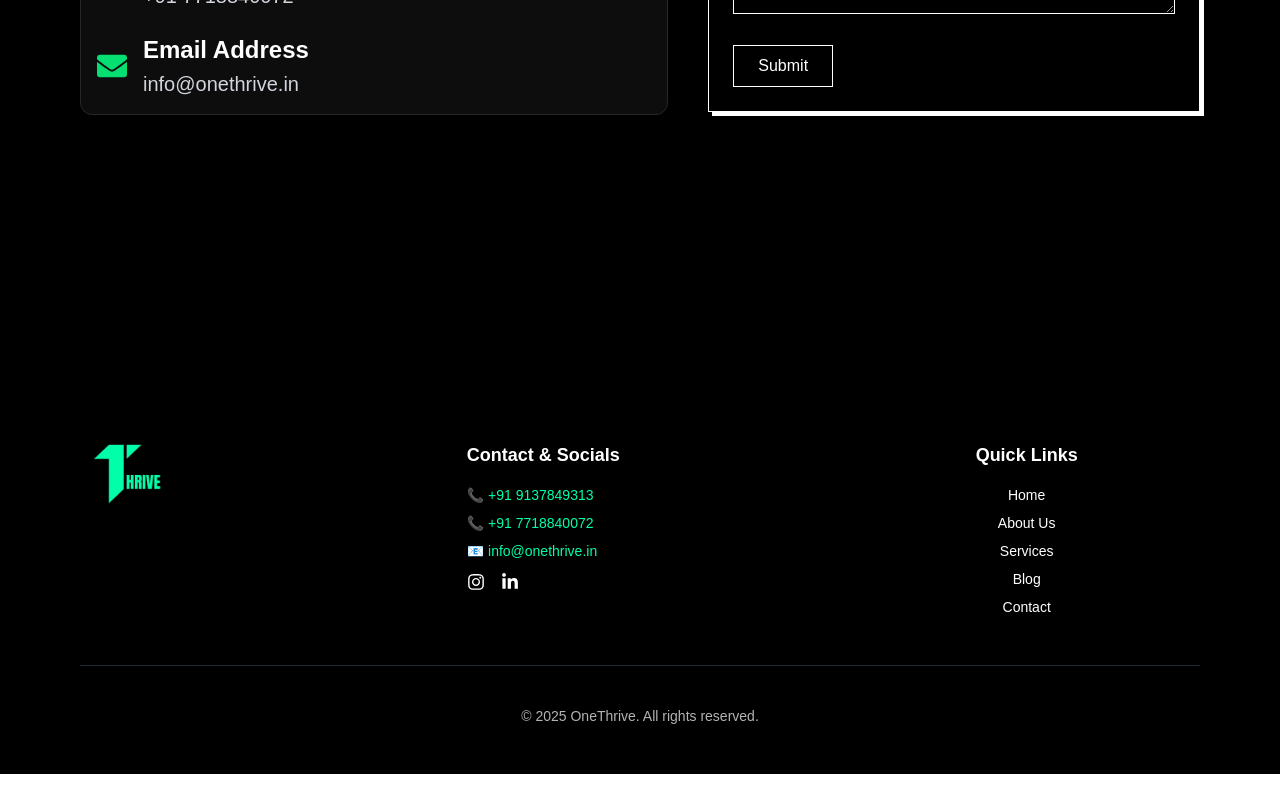
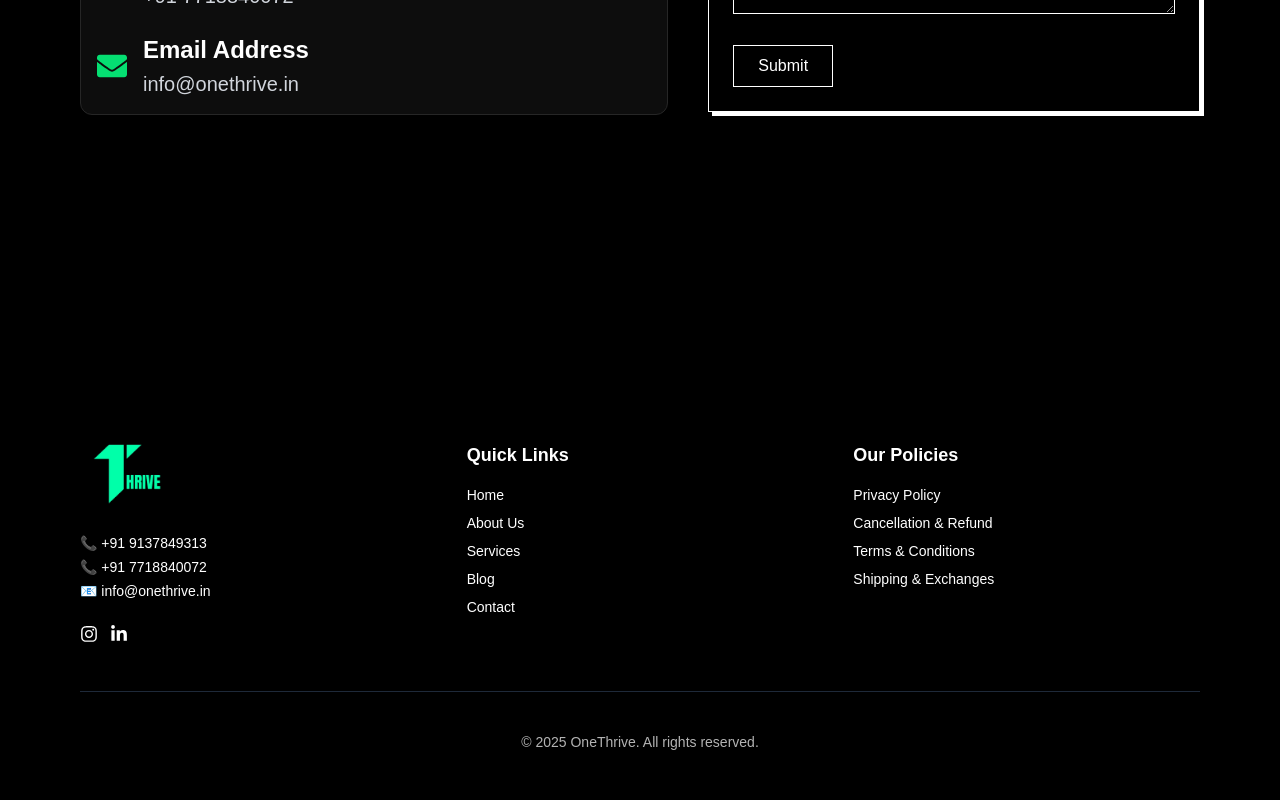
Before and after one commit to jaimeenbhagat/Onethrive-Website, a React (Vite) app: page /contact in a window 1280 px wide. Shown: the part 503-1303 px from the top of the page. Before the commit the page ends 1277 px from the top, so only its background shows below. Built offline with nearby package versions, Linux system fonts and the light colour scheme; a web font is replaced by a local one.

Commit message:
Updated footer

```diff
--- a/src/components/Footer.jsx
+++ b/src/components/Footer.jsx
@@ -1,7 +1,7 @@
 import { FaInstagram, FaLinkedinIn } from 'react-icons/fa';
 import logo from '../assets/Logo.png';
 import { motion } from 'framer-motion';
-import { Link, useNavigate } from 'react-router-dom';
+import { useNavigate } from 'react-router-dom';
 
 const Footer = () => {
   const navigate = useNavigate();
@@ -14,6 +14,13 @@ const Footer = () => {
     { name: 'Contact', path: '/contact' }
   ];
 
+  const policies = [
+    { name: 'Privacy Policy', path: '/privacy-policy' },
+    { name: 'Cancellation & Refund', path: '/cancellation-refund' },
+    { name: 'Terms & Conditions', path: '/terms-conditions' },
+    { name: 'Shipping & Exchanges', path: '/shipping-exchanges' }
+  ];
+
   const handleLinkClick = (path) => {
     window.scrollTo({ top: 0, behavior: 'smooth' });
     navigate(path);
@@ -21,38 +28,31 @@ const Footer = () => {
 
   return (
     <motion.footer
-      className="bg-black text-white px-6 sm:px-10 md:px-20 py-12"
+      className="bg-black text-white px-6 sm:px-10 md:px-20 py-12 font-interphase"
       initial={{ opacity: 0, y: 50 }}
       whileInView={{ opacity: 1, y: 0 }}
       transition={{ duration: 1 }}
       viewport={{ once: true }}
     >
-      {/* Top Section */}
-      <div className="max-w-7xl mx-auto grid grid-cols-1 sm:grid-cols-2 md:grid-cols-3 gap-10 border-b border-gray-800 pb-12">
+      {/* Grid Section */}
+      <div className="max-w-7xl mx-auto grid grid-cols-1 sm:grid-cols-2 lg:grid-cols-3 gap-10 border-b border-gray-800 pb-12">
 
-        {/* Logo + Tagline */}
-        <div className="flex flex-col items-center sm:items-start">
-          <img src={logo} alt="OneThrive Logo" className="h-14 sm:h-16 mb-4" />
+        {/* 1. Logo + Contact + Socials */}
+        <div className="flex flex-col gap-3 items-center sm:items-start">
+          <img src={logo} alt="OneThrive Logo" className="h-14 sm:h-16 mb-2" />
+          <div className="space-y-1 text-white text-sm mt-2">
+            <p>📞 +91 9137849313</p>
+            <p>📞 +91 7718840072</p>
+            <p>📧 <a href="mailto:info@onethrive.in" className="hover:underline text-white">info@onethrive.in</a></p>
+          </div>
+          <div className="flex gap-3 mt-3 text-white text-lg">
+            <a href="#" className="hover:text-[#00FFAB]"><FaInstagram /></a>
+            <a href="#" className="hover:text-[#00FFAB]"><FaLinkedinIn /></a>
+          </div>
         </div>
 
-        {/* Contact Info + Social */}
-        <div className="text-center sm:text-left">
-          <h3 className="text-lg font-semibold mb-4">Contact & Socials</h3>
-          <ul className="space-y-2 text-sm text-[#00FFAB]">
-            <li>📞 +91 9137849313</li>
-            <li>📞 +91 7718840072</li>
-            <li>
-              📧 <a href="mailto:info@onethrive.in" className="hover:underline">info@onethrive.in</a>
-            </li>
-            <li className="flex justify-center sm:justify-start gap-4 mt-3 text-white">
-              <a href="#" className="text-lg hover:text-[#00FFAB] transition"><FaInstagram /></a>
-              <a href="#" className="text-lg hover:text-[#00FFAB] transition"><FaLinkedinIn /></a>
-            </li>
-          </ul>
-        </div>
-
-        {/* Quick Links */}
-        <div className="text-center sm:text-right md:text-center">
+        {/* 2. Quick Links */}
+        <div className="text-left sm:text-left">
           <h3 className="text-lg font-semibold mb-4">Quick Links</h3>
           <ul className="space-y-2 text-sm">
             {quickLinks.map(({ name, path }, idx) => (
@@ -67,9 +67,26 @@ const Footer = () => {
             ))}
           </ul>
         </div>
+
+        {/* 3. Our Policies */}
+        <div className="text-left sm:text-left">
+          <h3 className="text-lg font-semibold mb-4">Our Policies</h3>
+          <ul className="space-y-2 text-sm text-white">
+            {policies.map(({ name, path }, idx) => (
+              <li key={idx}>
+                <button
+                  onClick={() => handleLinkClick(path)}
+                  className="hover:underline transition"
+                >
+                  {name}
+                </button>
+              </li>
+            ))}
+          </ul>
+        </div>
       </div>
 
-      {/* Bottom Line */}
+      {/* Bottom Copyright */}
       <div className="mt-10 text-center text-xs sm:text-sm text-white/70">
         <p>© {new Date().getFullYear()} OneThrive. All rights reserved.</p>
       </div>
```
